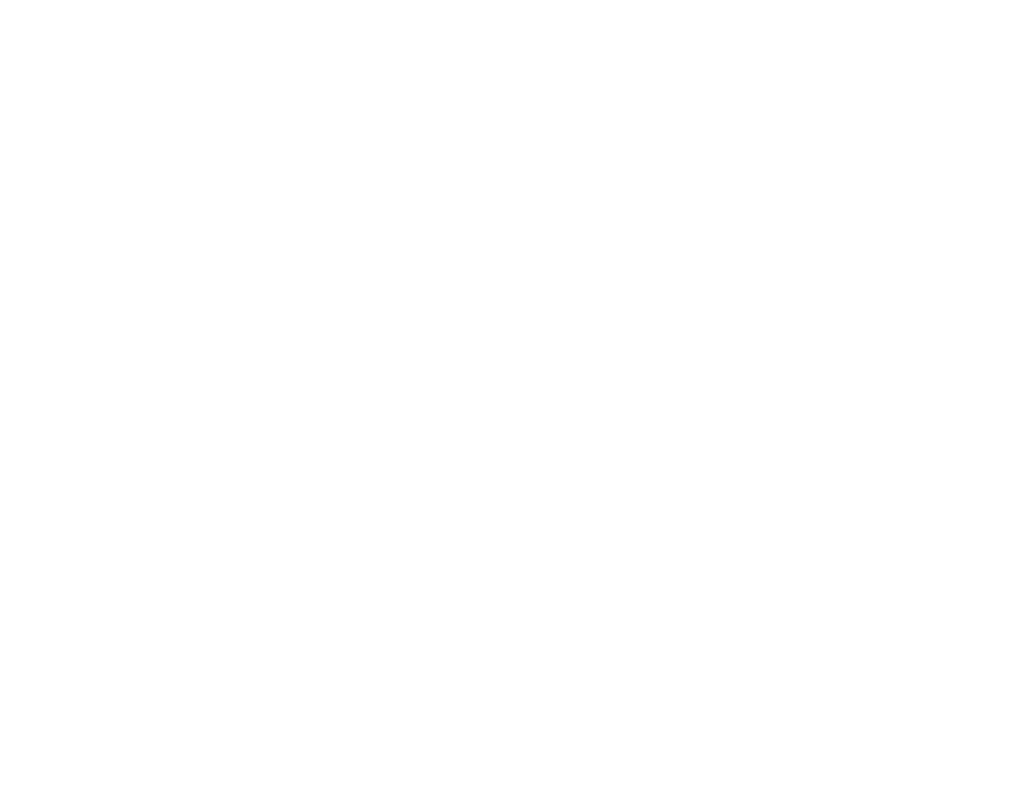
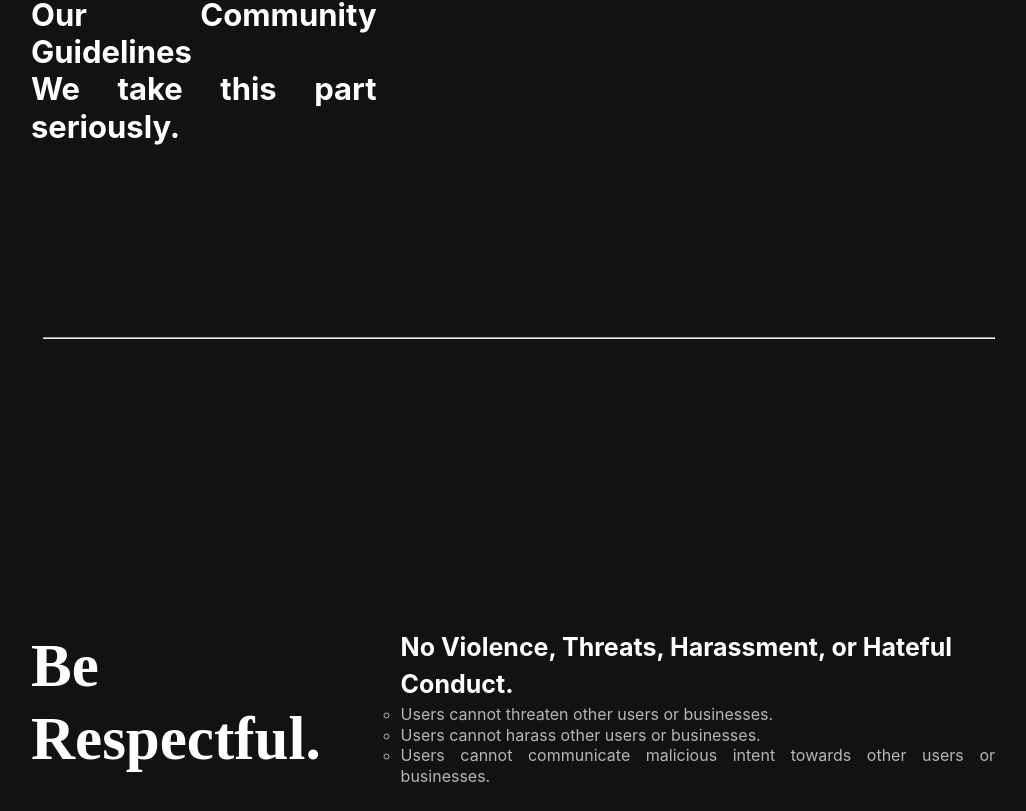
Before and after one commit to WinexWolf/HotTakes, a React (Create React App) app in the folder hottakes/: page /community-guidelines in a window 1280 px wide. Before the commit this address had no page. Shown: the part 286-1097 px from the top of the page, without its empty margins (121-1147 px from the left). Before the commit the page ends 800 px from the top, so only its background shows below. Built offline with nearby package versions, Linux system fonts and the light colour scheme.

Commit message:
updated community guidelines

```diff
--- a/hottakes/src/Features-main/features.css
+++ b/hottakes/src/Features-main/features.css
@@ -0,0 +1,57 @@
+.head1 {
+  color: #fff;
+
+  /* Web/Heading/Heading 4/bold */
+  font-family: Inter;
+  font-size: 31px;
+  font-style: normal;
+  font-weight: 700;
+  line-height: 120%; /* 37.2px */
+  text-align: justify;
+  padding-left: 164px;
+}
+hr {
+  stroke-width: 1px;
+  stroke: var(--neutral-6-d-6-d-6-d, #6d6d6d);
+}
+.divider1 {
+  padding-left: 164px;
+  padding-right: 164px;
+  padding-top: 160px;
+}
+ul {
+  list-style-type: circle;
+}
+.head2 {
+  color: #fff;
+  padding-left: 164px;
+
+  /* Web/Heading/Heading 1/bold */
+  font-family: Chakra Petch;
+  font-size: 61px;
+  font-style: normal;
+  font-weight: 700;
+  line-height: 120%; /* 73.2px */
+  padding-right: 164px;
+}
+.head3 {
+  color: #fff;
+
+  /* Web/Heading/Heading 5/bold */
+  font-family: Inter;
+  font-size: 25px;
+  font-style: normal;
+  font-weight: 700;
+  line-height: 150%; /* 37.5px */
+  padding-right: 164px;
+}
+.desc {
+  color: var(--neutral-b-6-b-6-b-6, var(--v-2-nobel, #b6b6b6));
+  font-family: Inter;
+  font-size: 16px;
+  font-style: normal;
+  font-weight: 400;
+  line-height: 130%; /* 20.8px */
+  text-align: justify;
+  padding-right: 164px;
+}
--- a/hottakes/src/Features-main/features.js
+++ b/hottakes/src/Features-main/features.js
@@ -3,7 +3,164 @@
 import "bulma/css/bulma.min.css";
 
 const Features = () => {
-  return <div className="has-background-black-bis"></div>;
+  return (
+    <div className="has-background-black-bis">
+      <div className="columns">
+        <div className="column is-two-fifths head1">
+          Our Community Guidelines
+          <br /> We take this part seriously.
+        </div>
+        <div className="colum"></div>
+      </div>
+      <div className="divider1">
+        <hr />
+      </div>
+
+      <div className="columns">
+        <div className="column is-two-fifths head2">Be Respectful.</div>
+        <div className="column">
+          <div className="head3">
+            No Violence, Threats, Harassment, or Hateful Conduct.
+          </div>
+          <div className="desc">
+            <ul>
+              <li>Users cannot threaten other users or businesses.</li>
+              <li>Users cannot harass other users or businesses.</li>
+              <li>
+                Users cannot communicate malicious intent towards other users or
+                businesses.
+              </li>
+            </ul>
+          </div>
+          <div className="head3">
+            Users cannot be racist, sexist, homophobic, or spread hate towards
+            any group of people.
+          </div>
+          <br />
+          <br />
+
+          <div className="head3">
+            Users must be mindful of the cultural and religious sensitivities of
+            others.
+          </div>
+          <br />
+          <br />
+          <div className="head3">Privacy breaches are violence.</div>
+          <div className="desc">
+            <ul>
+              {" "}
+              <li>
+                Users cannot infringe upon the privacy of other users or
+                businesses. Users cannot publish or post other people’s private
+                information without their explicit consent.
+              </li>
+            </ul>
+          </div>
+        </div>
+      </div>
+      <div className="divider1">
+        <hr />
+      </div>
+      <div className="columns">
+        <div className="column is-two-fifths head2">Be Truthful.</div>
+        <div className="column">
+          <div className="head3">
+            Users cannot spread falsehoods maliciously, both towards users or
+            businesses.{" "}
+          </div>
+          <br />
+          <br />
+
+          <div className="head3">
+            Hot Takes helps businesses by providing insights from aggregated
+            takes. Any attempts to maliciously harm a business by a user are not
+            allowed{" "}
+          </div>
+          <br />
+          <br />
+
+          <div className="head3">
+            Users cannot make up stories about businesses that paint it in a
+            negative light if they are not true.
+          </div>
+          <br />
+          <br />
+
+          <div className="head3">
+            Users are not allowed to pretend to be someone else.{" "}
+          </div>
+        </div>
+      </div>
+      <div className="divider1">
+        <hr />
+      </div>
+      <div className="columns">
+        <div className="column is-two-fifths head2">Be Civil.</div>
+        <div className="column">
+          <div className=" head3">
+            Users cannot share profanity, vulgarity, or any other form of
+            offensive content.{" "}
+          </div>
+          <br />
+          <br />
+          <div className=" head3">
+            Users cannot share content that is overtly sexual or, more
+            generally, content that is completely irrelevant to the topic at
+            hand.{" "}
+          </div>
+        </div>
+      </div>
+      <div className="divider1">
+        <hr />
+      </div>
+      <div className="columns">
+        <div className="column is-two-fifths head2">Be Legal.</div>
+        <div className="column">
+          <div className="head3">
+            Users cannot post content that is illegal, violates the law, or
+            encourages others to violate the law.{" "}
+          </div>
+          <br />
+          <br />
+          <div className="head3">
+            Users cannot infringe on copyright, defame others, and must follow
+            the laws in their jurisdiction.{" "}
+          </div>
+        </div>
+      </div>
+      <div className="divider1">
+        <hr />
+      </div>
+      <div className="columns">
+        <div className="column is-two-fifths head2">Be Human.</div>
+        <div className="column">
+          <div className="head3">
+            Generative AI has made it more difficult to know whether someone is
+            a human or AI agent online. Hot Takes is made for human users only,
+            so any AI-led or assisted accounts are not allowed.{" "}
+          </div>{" "}
+          <br />
+          <br />
+          <div className="head3">
+            {" "}
+            AI-driven accessibility software may be allowed on a case-by-case
+            basis.
+          </div>{" "}
+          <br />
+          <br />
+          <div className="head3">
+            With the rapid advancement of generative AI, it is difficult to
+            predict what other issues may arise in the future. Therefore we are
+            committed to frequently reevaluating our policies and guidelines to
+            ensure Hot Takes upholds our shared human values.{" "}
+          </div>
+        </div>
+      </div>
+      <div className="divider1">
+        <hr />
+      </div>
+    </div>
+  );
 };
 
 export default Features;
--- a/hottakes/src/index.js
+++ b/hottakes/src/index.js
@@ -19,7 +19,7 @@
     element: <Home />,
   },
   {
-    path: "community-guideliness",
+    path: "community-guidelines",
     element: <Features />,
   },
   {
```
Also changed, not shown: hottakes/src/Home/home.js (+0 -16 lines).
